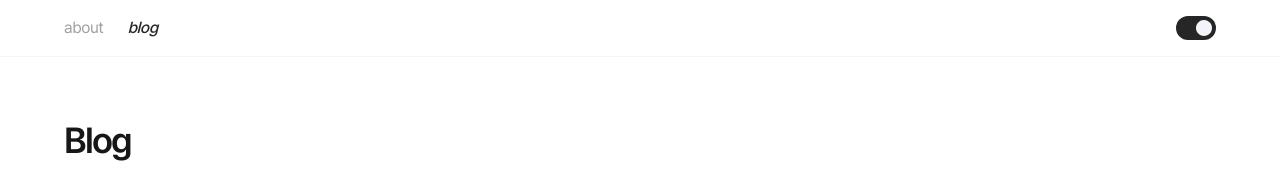
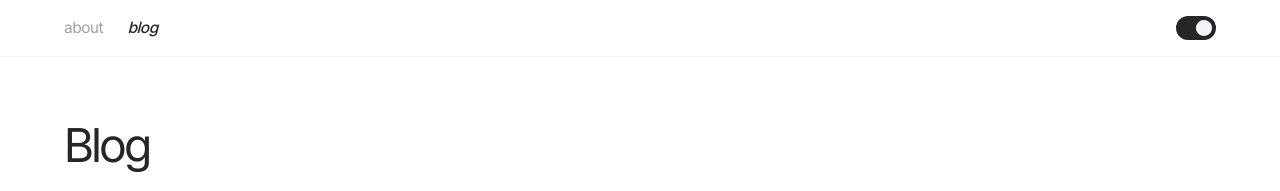
Before and after one commit to Ujaa/blog, a Next.js app: page /blog in a window 1280 px wide. Shown: the top 191 px of the page. Built offline with nearby package versions, Linux system fonts and the light colour scheme.

Commit message:
fix: title 스타일 수정

```diff
--- a/app/blog/page.tsx
+++ b/app/blog/page.tsx
@@ -8,7 +8,7 @@ export const metadata = {
 export default function Page() {
   return (
     <section className="xl:max-w-6xl m-auto px-4 xl:px-0">
-      <h1 className="font-semibold text-4xl mb-8 tracking-tighter">Blog</h1>
+      <h1 className="text-neutral-800 text-5xl mb-8 tracking-tighter">Blog</h1>
       <BlogPosts />
     </section>
   );
--- a/app/global.css
+++ b/app/global.css
@@ -152,7 +152,3 @@ table {
   overflow-x: auto;
   white-space: nowrap;
 }
-
-.title {
-  text-wrap: balance;
-}
--- a/app/page.tsx
+++ b/app/page.tsx
@@ -1,7 +1,7 @@
 export default function Page() {
   return (
     <section className="xl:max-w-6xl m-auto px-4 xl:px-0 w-full">
-      <h1 className="font-semibold text-4xl mb-8 tracking-tighter">About</h1>
+      <h1 className="text-neutral-800 text-5xl mb-8 tracking-tighter">About</h1>
 
       <div className="max-w-md">
         <p className="font-medium text-xl text-neutral-900 dark:text-neutral-50 mb-3 leading-8 tracking-tight">
```
